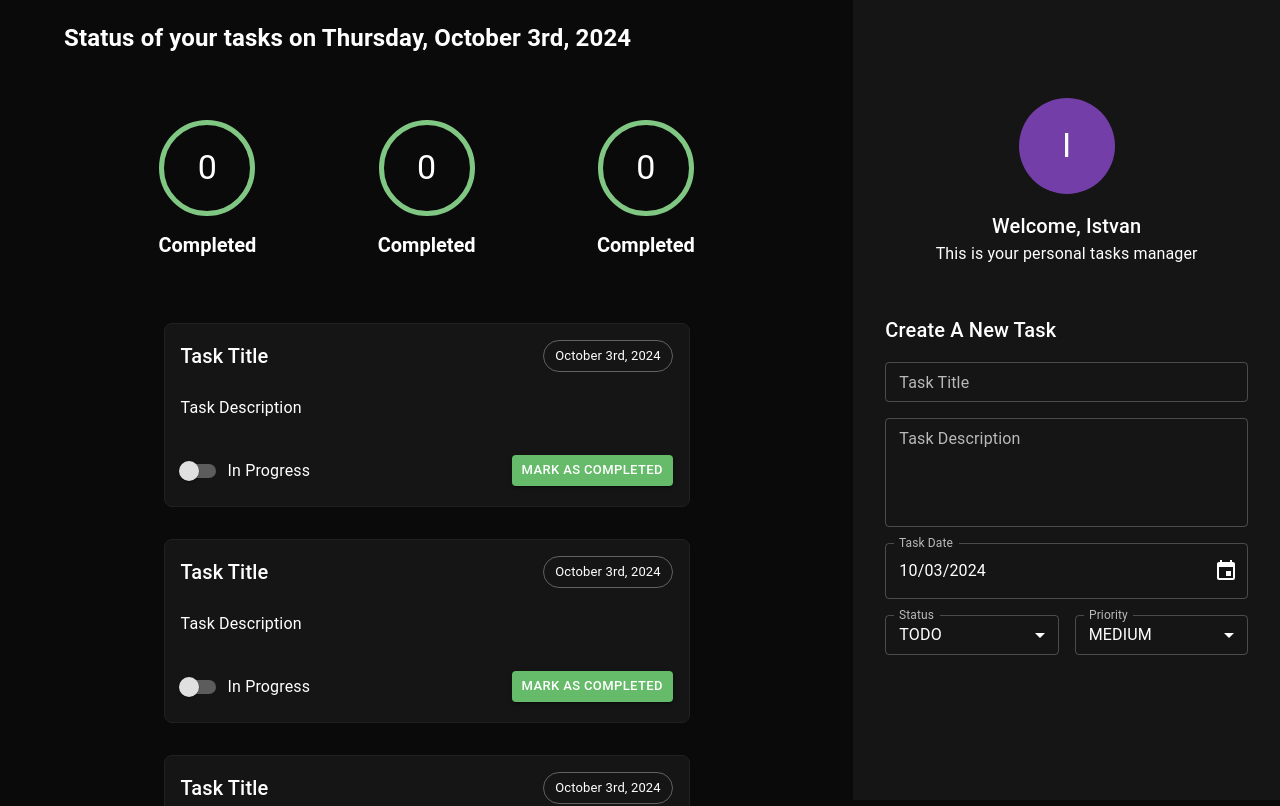
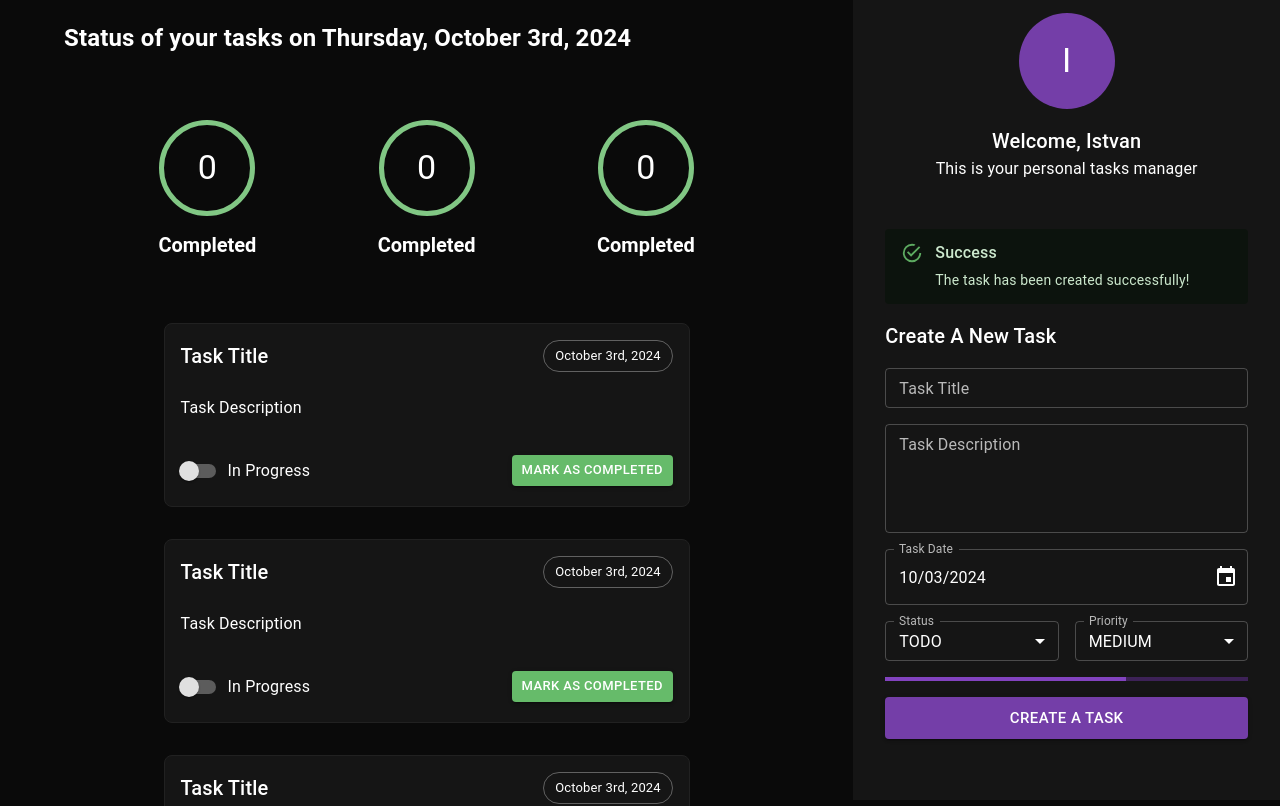
Before and after one commit to stevebiczyk/ts-react-todo-app, a React (Create React App) app: page / in a window 1280 px wide. Shown: the top 806 px of the page. Built offline with nearby package versions, Linux system fonts and the light colour scheme.

Commit message:
added Button, Alert and Progress mui components

```diff
--- a/src/components/createTaskForm/createTaskForm.tsx
+++ b/src/components/createTaskForm/createTaskForm.tsx
@@ -1,5 +1,13 @@
 import React, { FC, ReactElement, useState } from 'react';
-import { Box, Typography, Stack } from '@mui/material';
+import {
+  Box,
+  Typography,
+  Stack,
+  LinearProgress,
+  Button,
+  Alert,
+  AlertTitle,
+} from '@mui/material';
 
 import { TaskTitleField } from './_taskTitleField';
 import { TaskDescriptionField } from './_taskDescriptionField';
@@ -25,6 +33,10 @@
       px={4}
       my={6}
     >
+      <Alert severity="success" sx={{ width: '100%', marginBottom: '16px' }}>
+        <AlertTitle>Success</AlertTitle>
+        The task has been created successfully!
+      </Alert>
       <Typography mb={2} component="h2" variant="h6">
         Create A New Task
       </Typography>
@@ -65,6 +77,10 @@
             ]}
           />
         </Stack>
+        <LinearProgress />
+        <Button variant="contained" size="large" fullWidth>
+          Create A Task
+        </Button>
       </Stack>
     </Box>
   );
```
